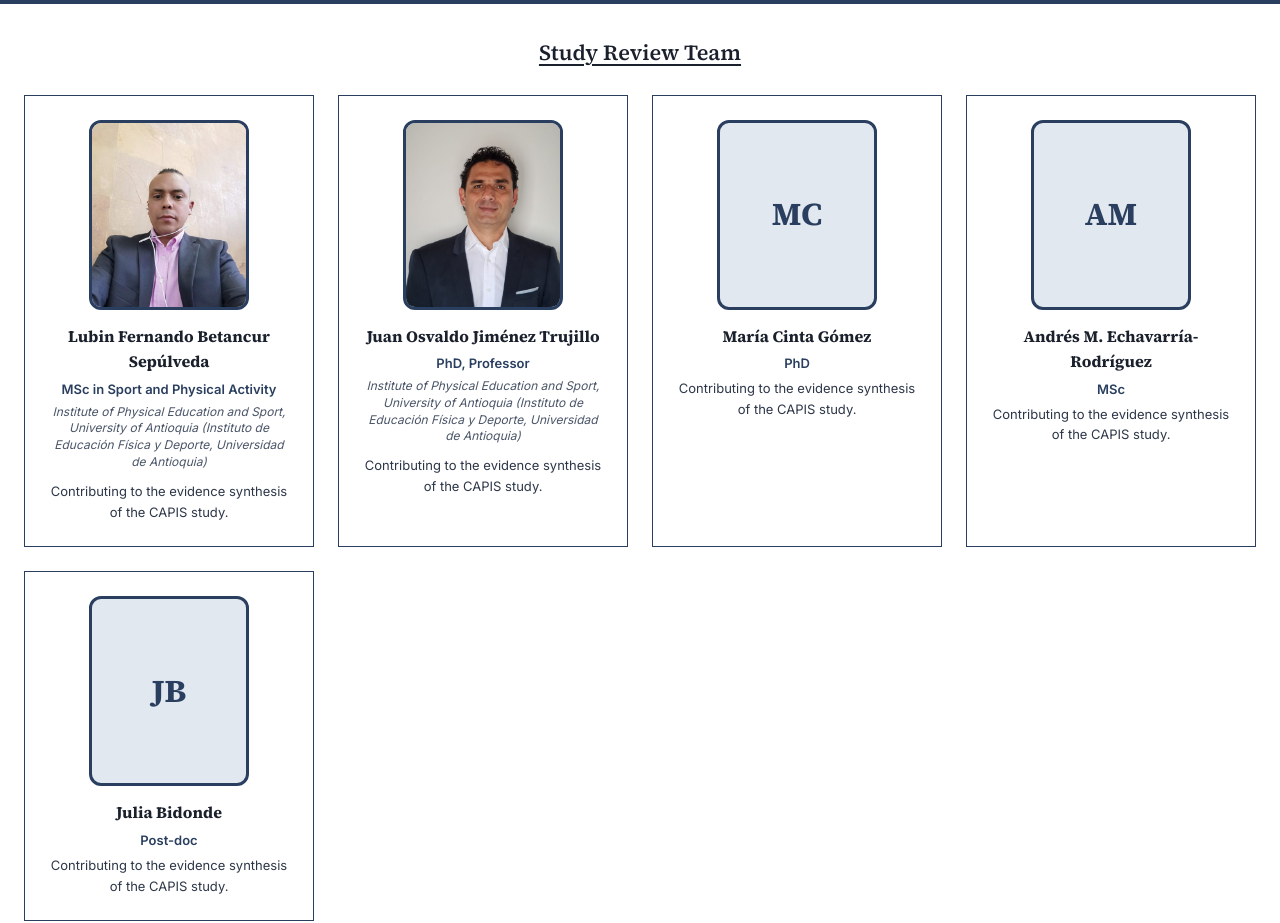
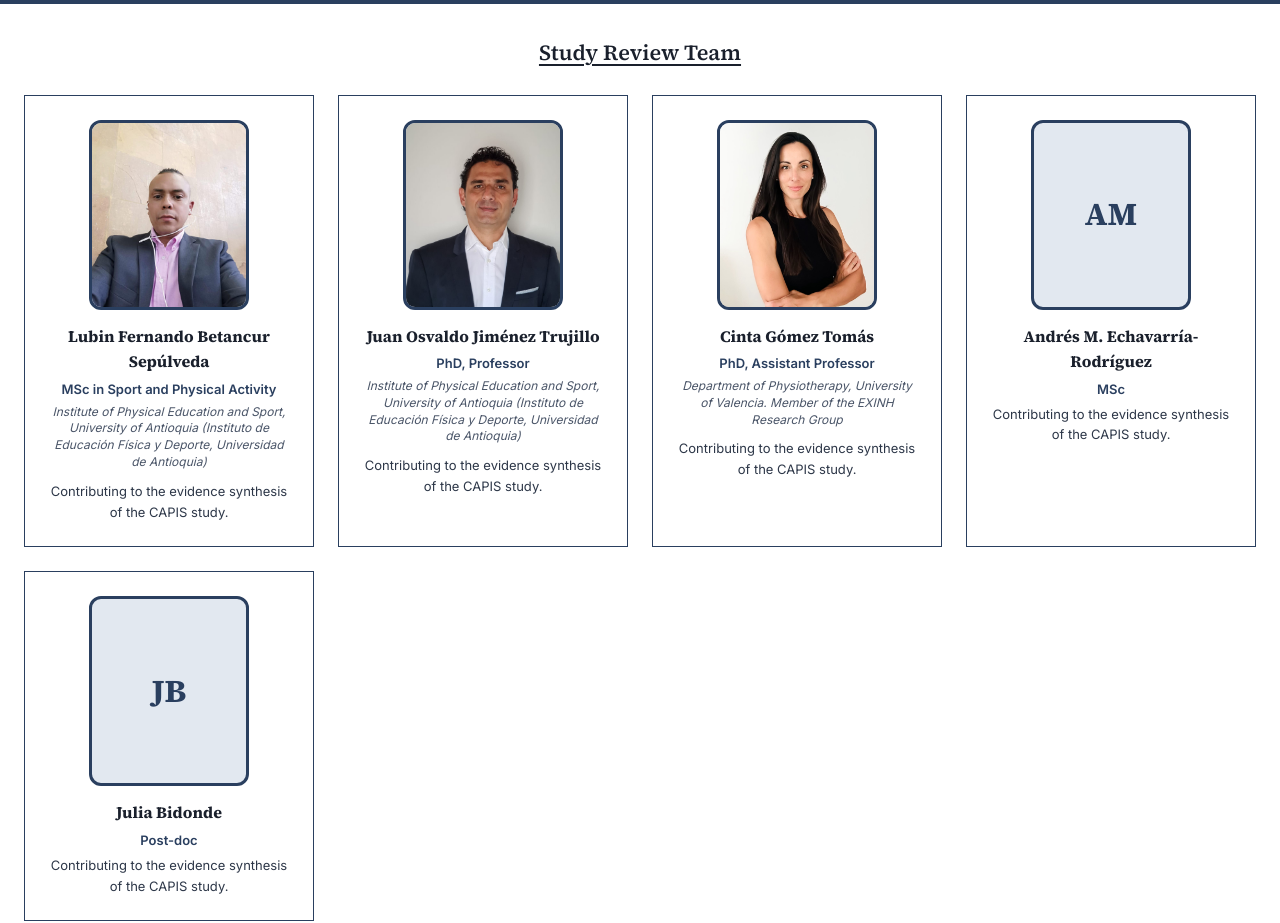
Before and after one commit to LoaizaBetancur/CAPIS-Project-Website, a Next.js app: page /team in a window 1280 px wide. Shown: the part 1860-2783 px from the top of the page. Built offline with nearby package versions, Linux system fonts and the light colour scheme.

Commit message:
Review Team: add Cinta Gómez Tomás with photo and affiliation

```diff
--- a/app/team/page.tsx
+++ b/app/team/page.tsx
@@ -64,9 +64,12 @@ const reviewTeam = [
     image: "/images/team/Osvaldo.jpg",
   },
   {
-    name: "María Cinta Gómez",
-    role: "PhD",
+    name: "Cinta Gómez Tomás",
+    role: "PhD, Assistant Professor",
+    affiliation:
+      "Department of Physiotherapy, University of Valencia. Member of the EXINH Research Group",
     bio: "Contributing to the evidence synthesis of the CAPIS study.",
+    image: "/images/team/Cinta.jpeg",
   },
   {
     name: "Andrés M. Echavarría-Rodríguez",
```
